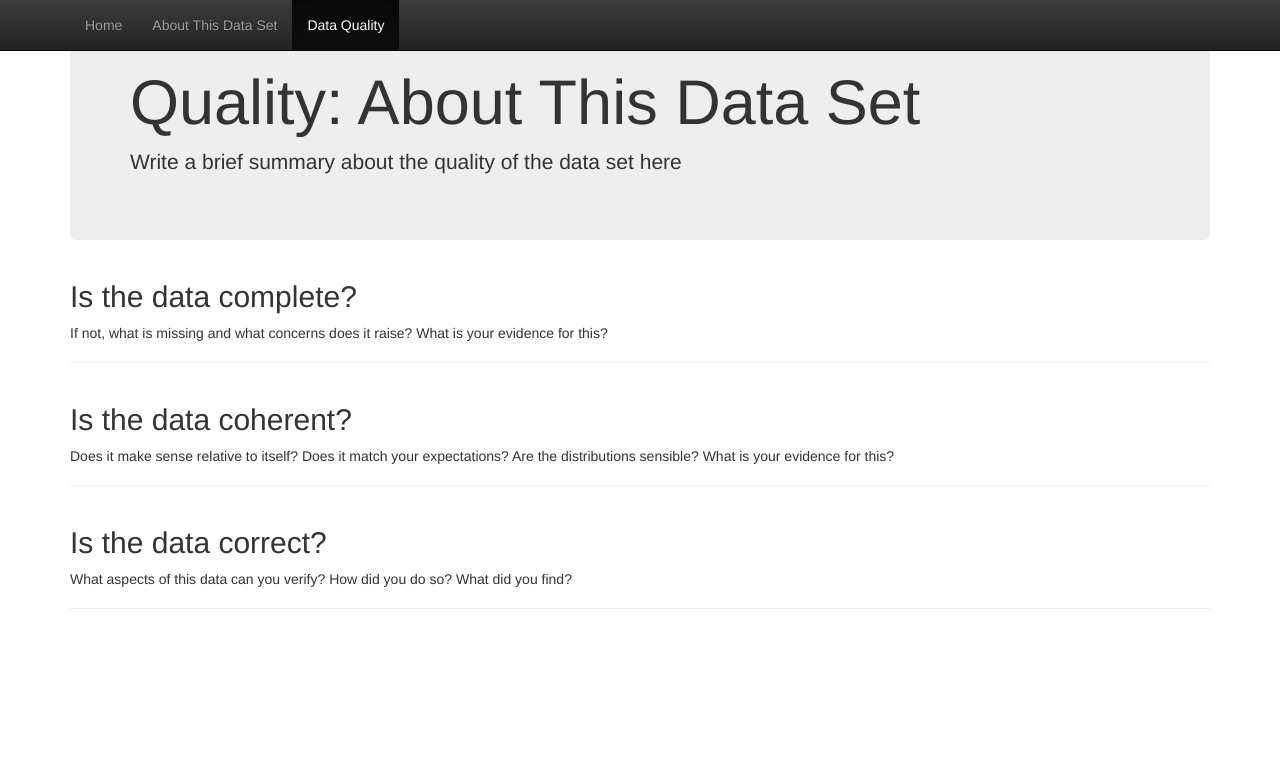
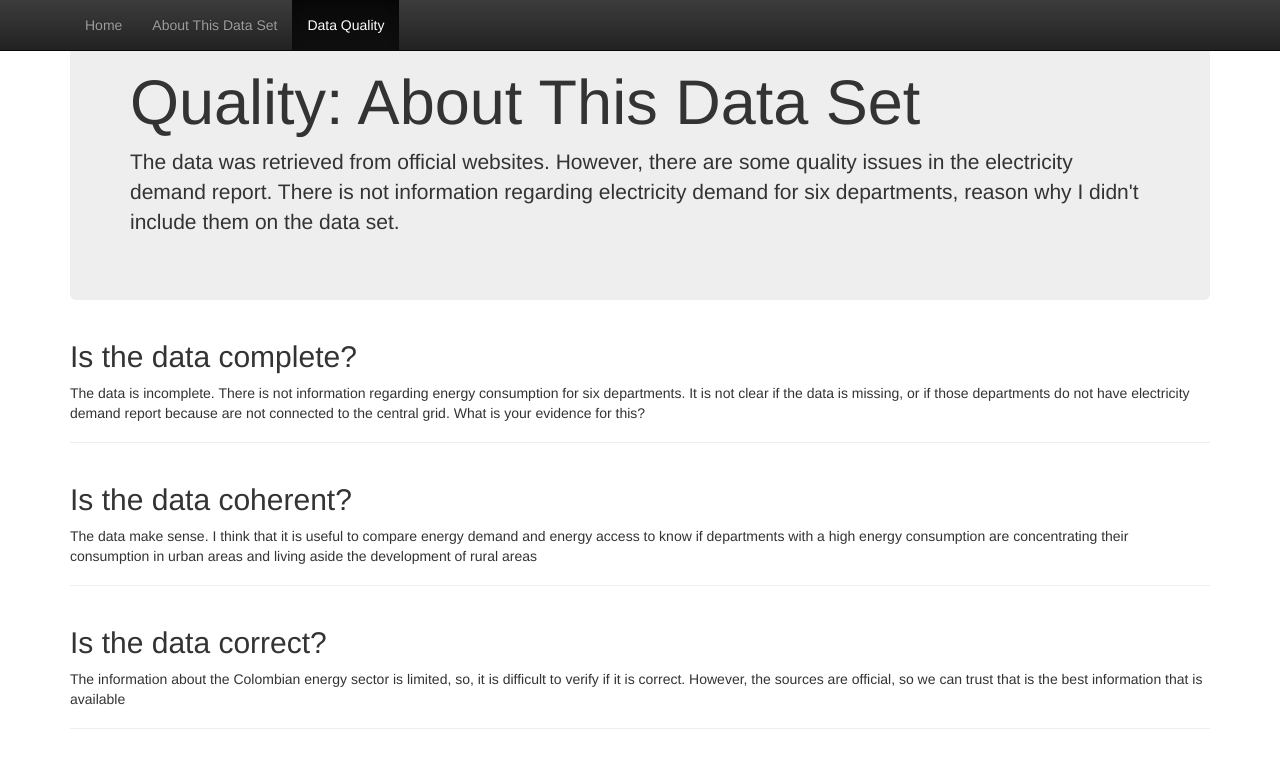
Before and after one commit to losorioc/liendre-IDS-byte2, a Python web app: template templates/quality.html in a window 1280 px wide. Shown: the top 768 px of the page. Run offline with Jinja, Linux system fonts and the light colour scheme; the template is opened without the code that fills it, so the values that code supplies are empty; some libraries are stand-ins or nearby versions.

Commit message:
Update quality.html

```diff
--- a/templates/quality.html
+++ b/templates/quality.html
@@ -46,27 +46,28 @@
       <!-- Main jumbotron for a primary marketing message or call to action -->
       <div class="jumbotron">
 	<h1>Quality: About This Data Set</h1>
-        <p>Write a brief summary about the quality of the data set here</a></p>
+        <p>The data was retrieved from official websites. However, there are some quality issues in the electricity demand report.
+        There is not information regarding electricity demand for six departments, reason why I didn't include them on the data set.</a></p>
       </div>
 
 
       <div class="page-header">
 	<h2>Is the data complete?</h2>
-	<p>If not, what is missing and what concerns does it raise?
+	<p>The data is incomplete. There is not information regarding energy consumption for six departments. It is not clear if the data is missing,
+	or if those departments do not have electricity demand report because are not connected to the central grid.
 	What is your evidence for this?</p>
       </div>
 
       <div class="page-header">
 	<h2>Is the data coherent?</h2>
-	<p>Does it make sense relative to itself? Does it match your
-	expectations? Are the distributions sensible? What is your
-	evidence for this?</p>
+	<p>The data make sense. I think that it is useful to compare energy demand and energy access to know if departments with a high energy consumption
+	are concentrating their consumption in urban areas and living aside the development of rural areas</p>
       </div>
 
       <div class="page-header">
 	<h2>Is the data correct?</h2>
-	<p>What aspects of this data can you verify? How did you do so? What did
-	you find?</p>
+	<p>The information about the Colombian energy sector is limited, so, it is difficult to verify if it is correct. However, the sources are
+	official, so we can trust that is the best information that is available</p>
       </div>
 
     </div> <!-- /container -->
```
